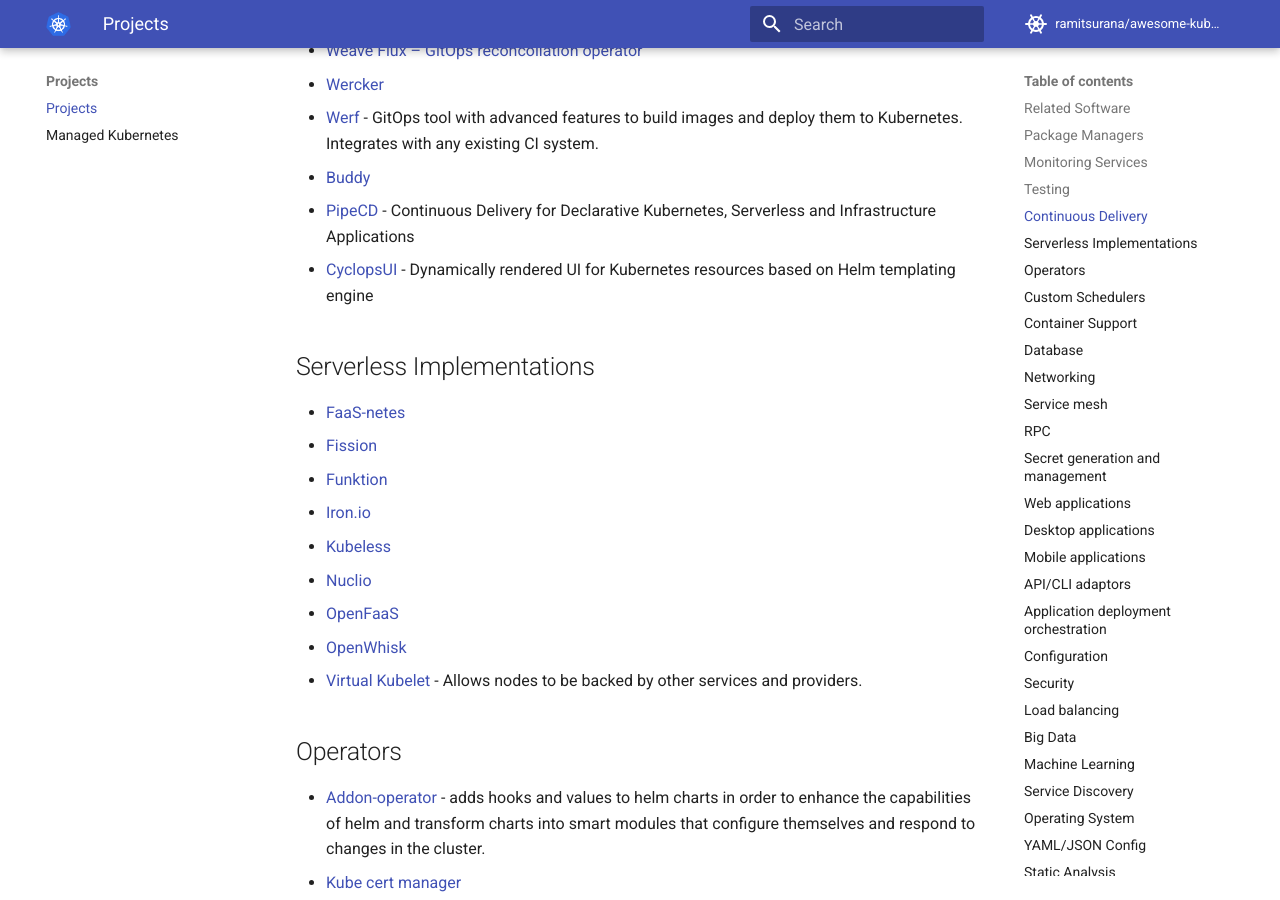
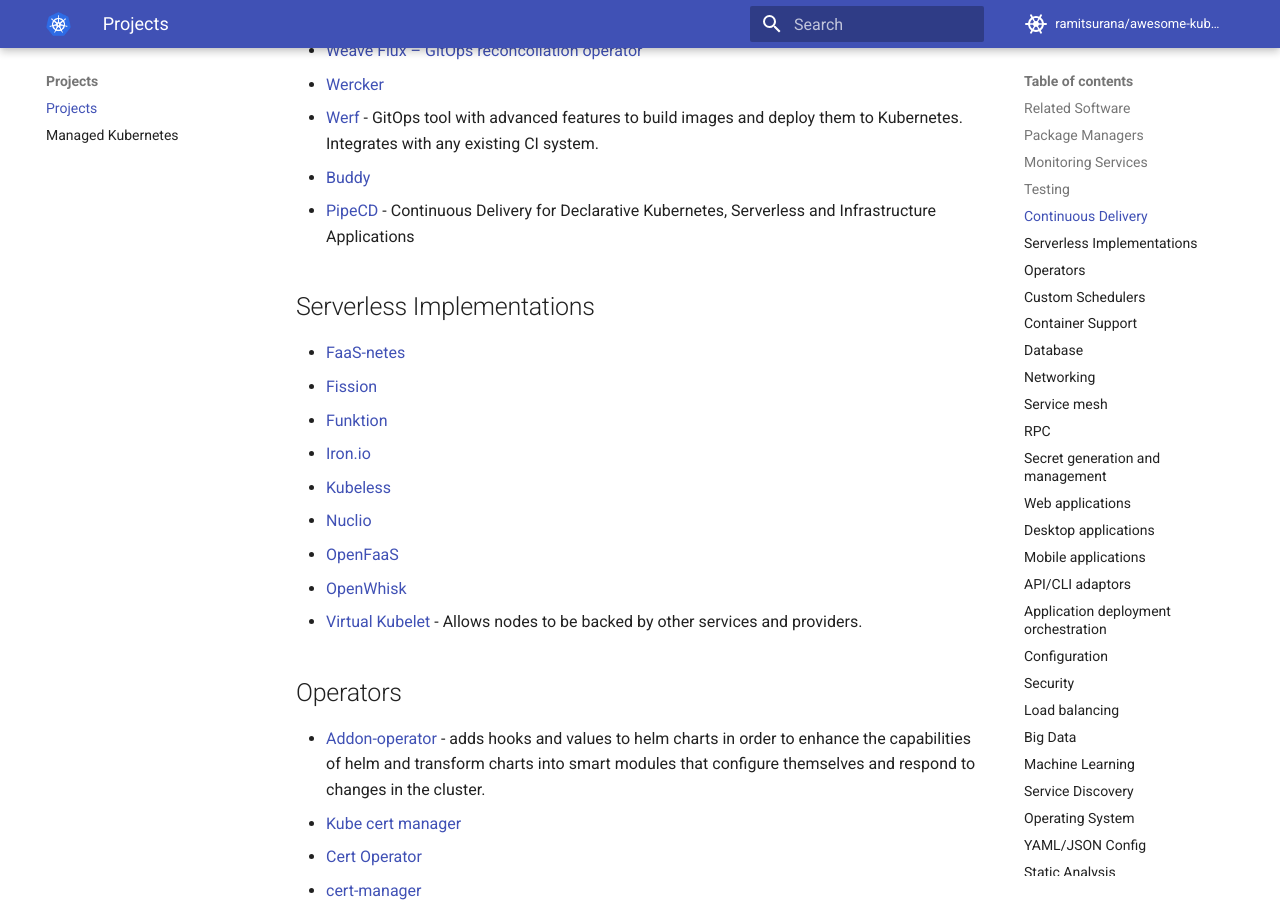
Before and after one commit to ramitsurana/awesome-kubernetes, an MkDocs documentation site: the page built from docs/projects/projects.md, in a window 1280 px wide and 900 px high, scrolled down 5621 px. Built offline with MkDocs 1.6.1 and Material for MkDocs 9.7.7, drawn with Linux system fonts in a browser that asks for light colours; comment, search, counter and statistics services are not loaded; some of the changed text lies outside the part shown.

Commit message:
move Cyclops to 'Web applications'

```diff
--- a/docs/projects/projects.md
+++ b/docs/projects/projects.md
@@ -150,7 +150,6 @@ Projects
 * [Werf](https://werf.io) - GitOps tool with advanced features to build images and deploy them to Kubernetes. Integrates with any existing CI system.
 * [Buddy](https://buddy.works)
 * [PipeCD](https://pipecd.dev/) - Continuous Delivery for Declarative Kubernetes, Serverless and Infrastructure Applications
-* [CyclopsUI](https://github.com/cyclops-ui/cyclops) - Dynamically rendered UI for Kubernetes resources based on Helm templating engine
 
 ## Serverless Implementations
 
```
Also changed, not shown: other parts of docs/projects/projects.md (+1 -0 lines).
